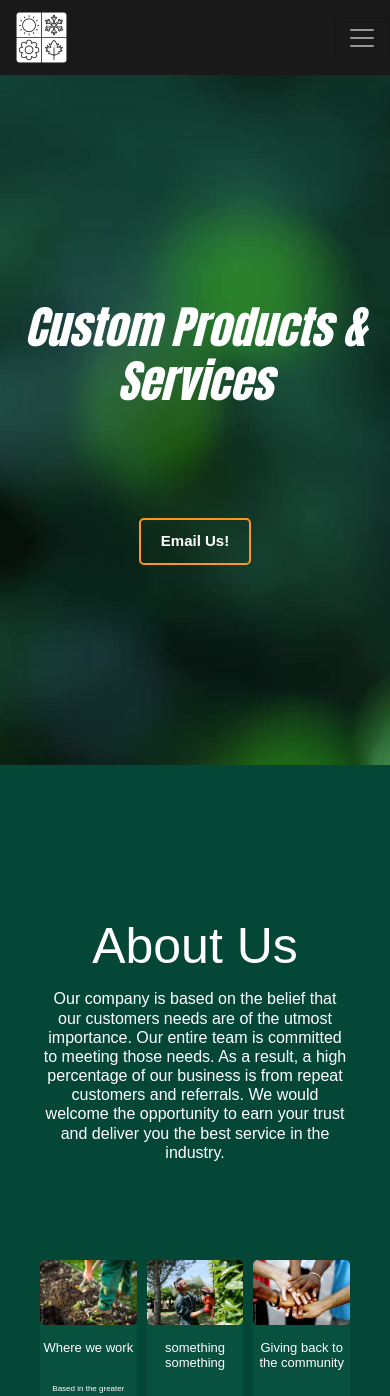
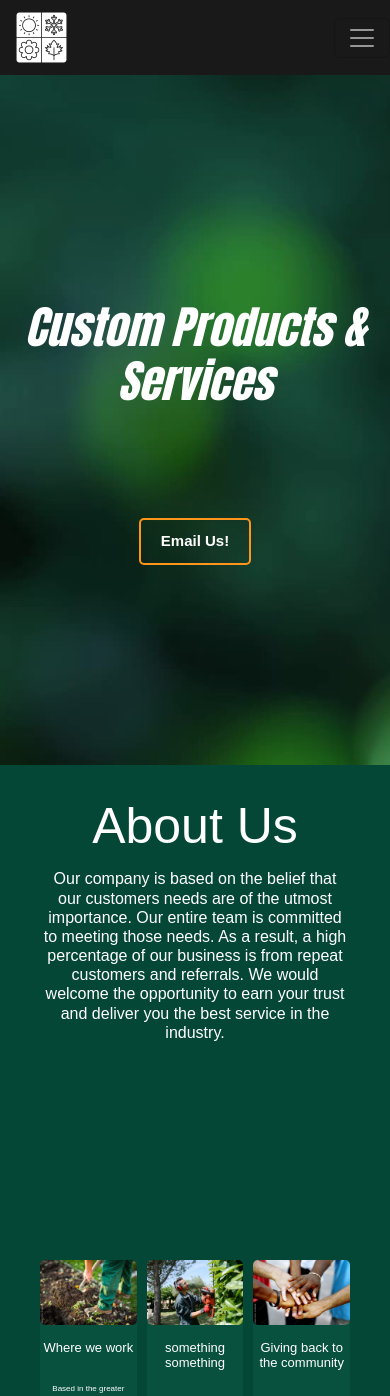
Before and after one commit to MikeAtwood/custom-products, a React (Vite) app: page / in a window 390 px wide. Shown: the top 1396 px of the page. Built offline with nearby package versions, Linux system fonts and the light colour scheme.

Commit message:
moved about container up

```diff
--- a/src/App.css
+++ b/src/App.css
@@ -464,7 +464,7 @@ nav.navbar {
   }
 
   .about-container {
-    top: -60px;
+    top: -180px;
   }
 
   .about h1 {
```
